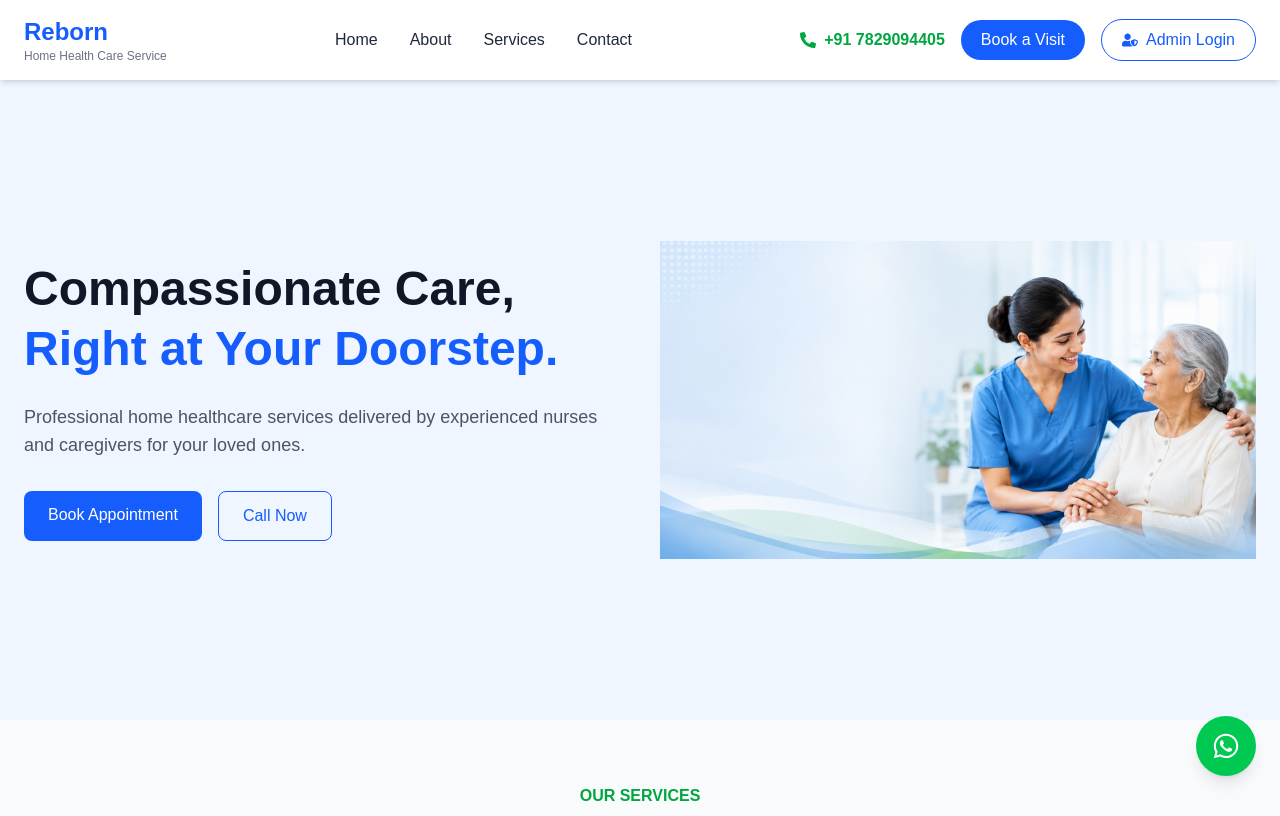
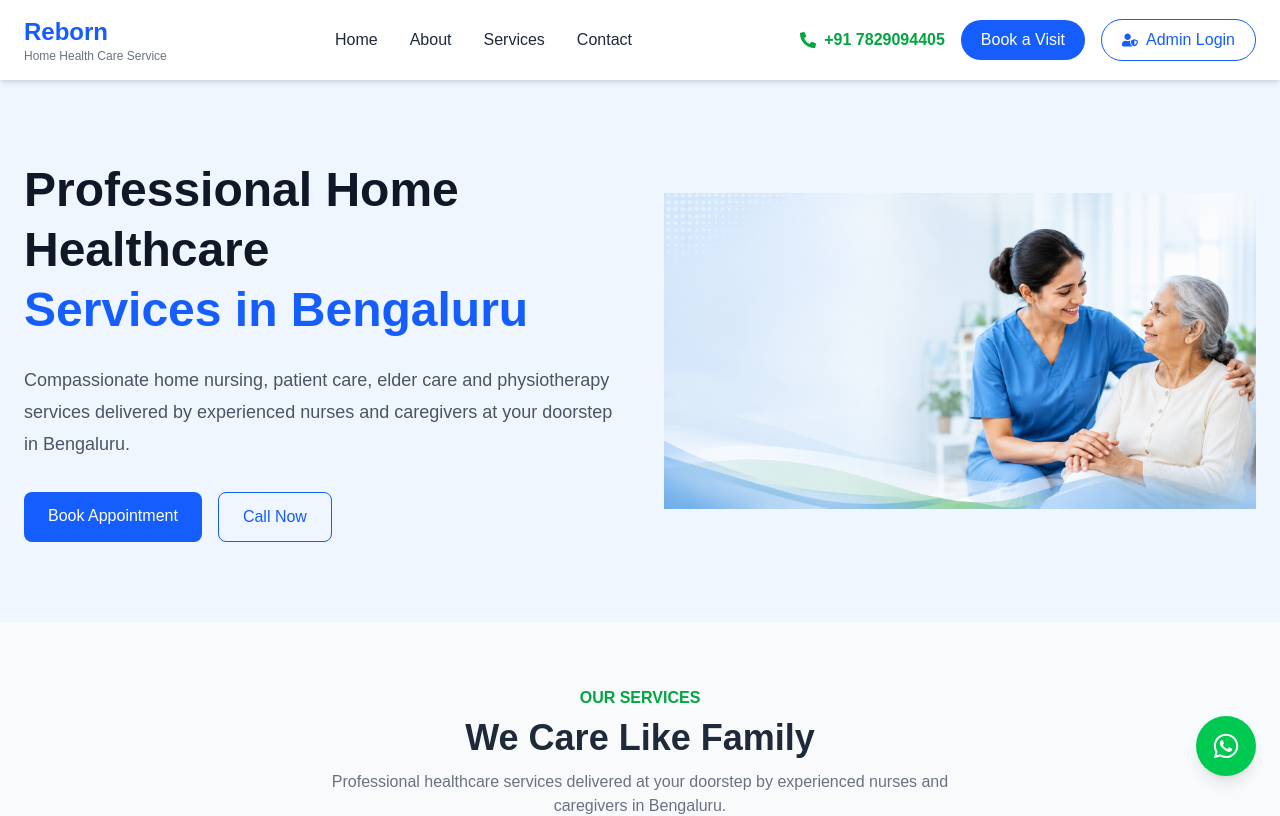
Before and after one commit to BasavarajVH/reborn-home-health-care, a React (Vite) app: page / in a window 1280 px wide. Shown: the top 816 px of the page. Built offline with nearby package versions, Linux system fonts and the light colour scheme.

Commit message:
Improve homepage H1 and image SEO

```diff
--- a/src/components/Hero.jsx
+++ b/src/components/Hero.jsx
@@ -2,24 +2,25 @@ import { Link } from "react-router-dom";
 
 function Hero() {
   return (
-    <section className="bg-blue-50 min-h-[80vh] flex items-center">
-      <div className="max-w-7xl mx-auto px-6 grid md:grid-cols-2 gap-10 items-center">
+    <section className="bg-blue-50">
+      <div className="max-w-7xl mx-auto px-6 py-20 grid md:grid-cols-2 gap-12 items-center">
 
         {/* Left Content */}
         <div>
           <h1 className="text-5xl font-bold text-gray-900 leading-tight">
-            Compassionate Care,
-            <span className="text-blue-600">
-              {" "}Right at Your Doorstep.
+            Professional Home Healthcare
+            <span className="text-blue-600 block">
+              Services in Bengaluru
             </span>
           </h1>
 
-          <p className="mt-6 text-gray-600 text-lg">
-            Professional home healthcare services delivered by experienced
-            nurses and caregivers for your loved ones.
+          <p className="mt-6 text-gray-600 text-lg leading-8">
+            Compassionate home nursing, patient care, elder care and
+            physiotherapy services delivered by experienced nurses and
+            caregivers at your doorstep in Bengaluru.
           </p>
 
-          <div className="mt-8 flex gap-4">
+          <div className="mt-8 flex flex-wrap gap-4">
 
             {/* Book Appointment */}
             <Link
@@ -44,7 +45,7 @@ function Hero() {
         <div>
           <img
             src="/hero.png"
-            alt="Healthcare"
+            alt="Home healthcare nurse providing elder care in Bengaluru"
             className="w-full"
           />
         </div>
```
